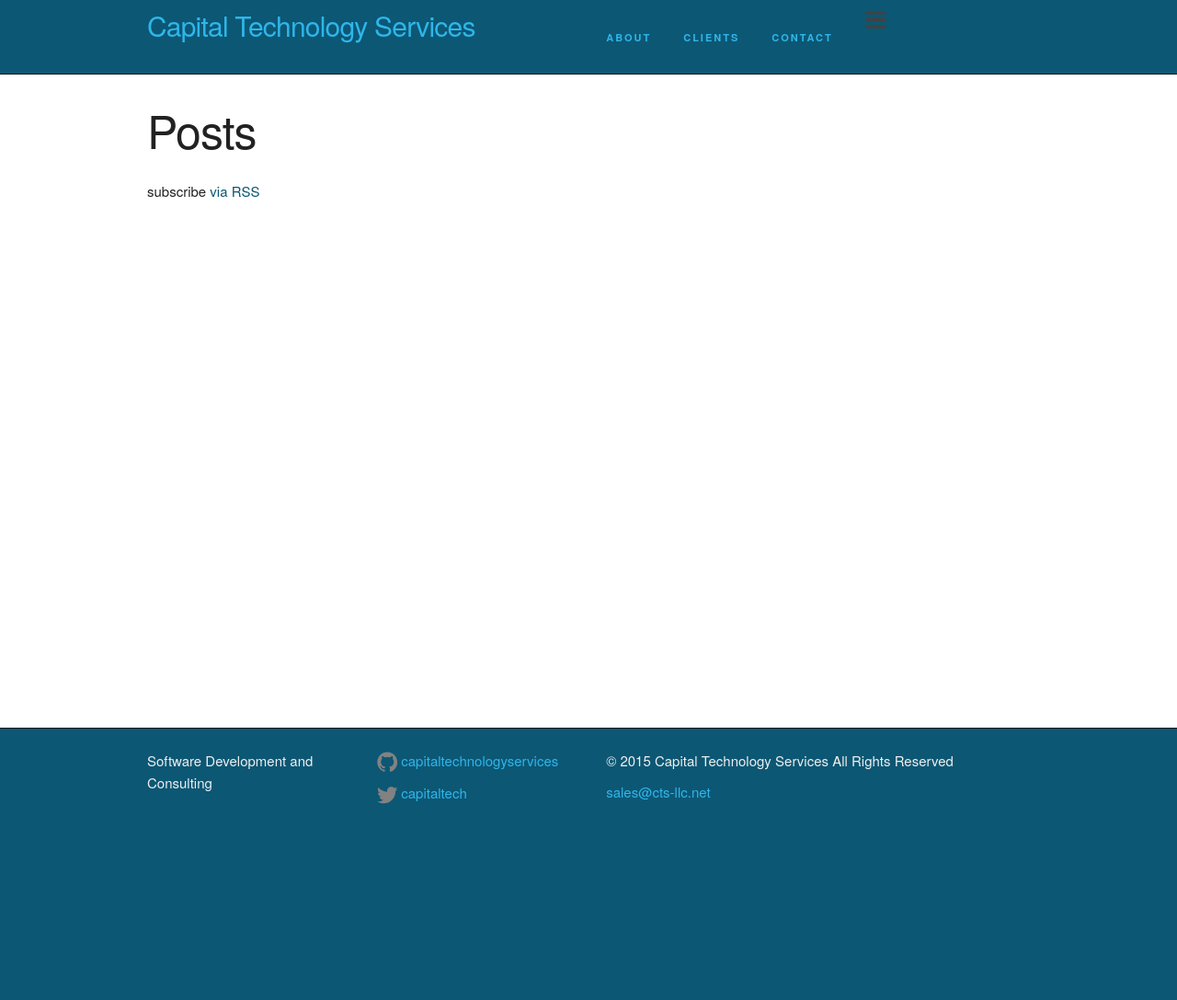
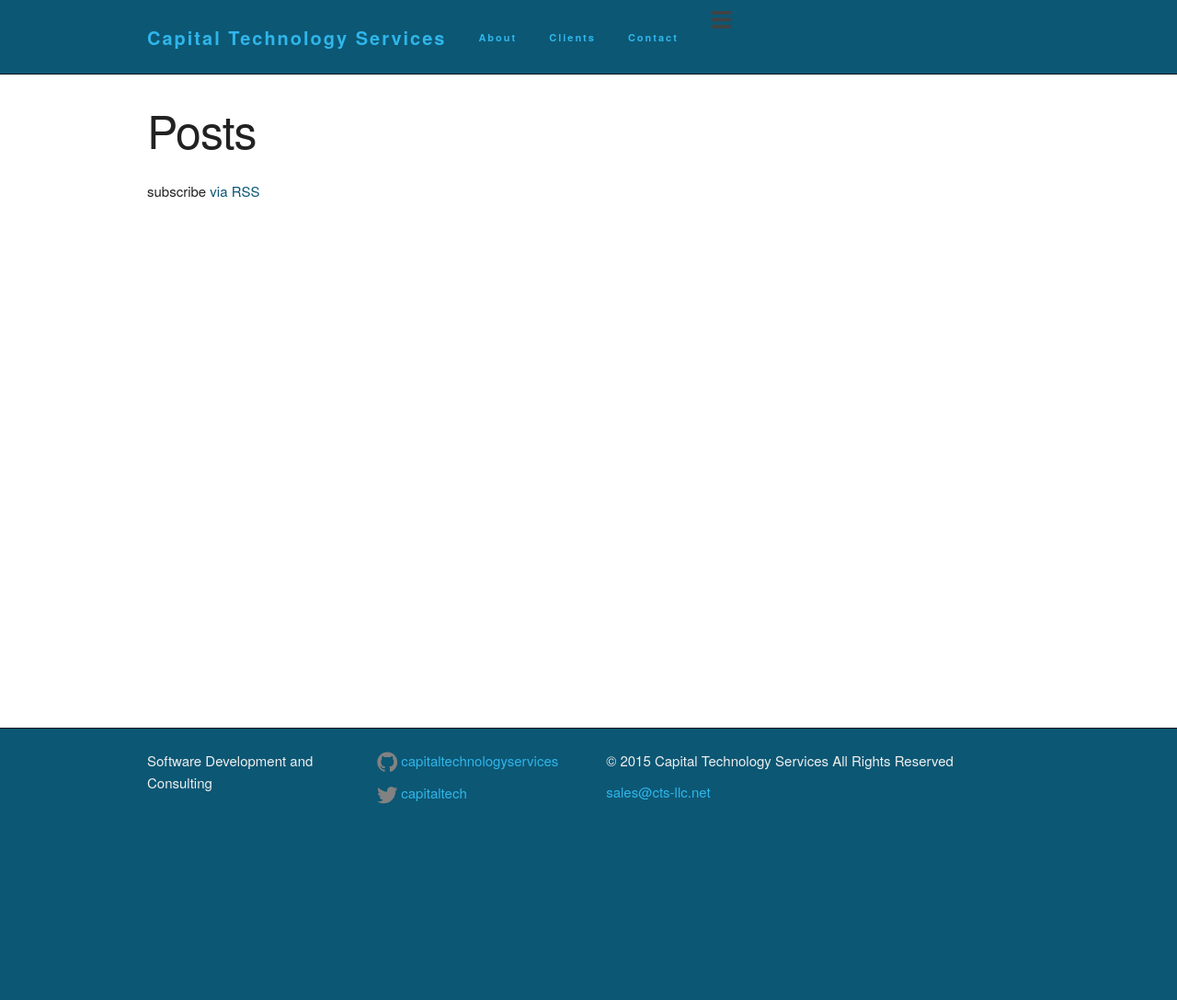
Before and after one commit to jchapin/capitaltechnologyservices.github.io, a Jekyll site: the page built from index.html, in a window 1280 px wide. Shown: the whole page at 92% size. Built offline with Jekyll 4.4.1, drawn with Linux system fonts in a browser that asks for light colours.

Commit message:
Drop popover code, Move brand into navbar.

```diff
--- a/_includes/header.html
+++ b/_includes/header.html
@@ -1,12 +1,12 @@
 <header class="dark" id="page-header">
   <div class="container">
     <div class="row">
-      <div class="six columns">
-        <h4><a href="{{ site.baseurl }}/">{{ site.title }}</a></h4>
-      </div>
-      <div class="six columns">
+      <div class="twelve columns">
         <nav class="navbar">
           <ul class="navbar-list">
+            <li class="navbar-item navbar-brand-item">
+              <a class="navbar-link" href="{{ site.baseurl }}/">{{ site.title }}</a>
+            </li>
             {% for page in site.pages %}
               {% if page.title %}
               <li class="navbar-item">
@@ -14,7 +14,7 @@
               </li>
               {% endif %}
             {% endfor %}
-          </ul>
+            <li class="navbar-item">
               <a class="icon" href="#">
                 <svg viewBox="0 0 18 15">
                   <path fill="#424242" d="M18,1.484c0,0.82-0.665,1.484-1.484,1.484H1.484C0.665,2.969,0,2.304,0,1.484l0,0C0,0.665,0.665,0,1.484,0 h15.031C17.335,0,18,0.665,18,1.484L18,1.484z"/>
@@ -22,6 +22,8 @@
                   <path fill="#424242" d="M18,13.516C18,14.335,17.335,15,16.516,15H1.484C0.665,15,0,14.335,0,13.516l0,0 c0-0.82,0.665-1.484,1.484-1.484h15.031C17.335,12.031,18,12.696,18,13.516L18,13.516z"/>
                 </svg>
               </a>
+            </li>
+          </ul>
         </nav>
       </div>
     </div>
--- a/_sass/_base.scss
+++ b/_sass/_base.scss
@@ -38,6 +38,7 @@ a {
 //
 
 // Font sizes
+.navbar-brand-item a { font-size : 20px; }
 .smaller-font { font-size : smaller; }
 
 // Lists
--- a/_sass/_skeleton_custom.scss
+++ b/_sass/_skeleton_custom.scss
@@ -1,4 +1,4 @@
-.navbar { display: none; }
+.navbar { display : none; }
 
 /* Larger than phone */
 @media (min-width: 550px) {}
@@ -6,109 +6,33 @@
 /* Larger than tablet */
 @media (min-width: 750px) {
   /* Navbar */
-  .navbar + .docs-section { border-top-width : 0; }
+  .navbar { border-top-width : 0; }
   .navbar,
   .navbar-spacer {
-    display: block;
-    width: 100%;
-    z-index: 99; }
-  .navbar-spacer {
-    display: none; }
-  .navbar > .container {
-    width: 100%; }
+    display : block;
+    width   : 100%;
+    z-index : 99; }
+  .navbar-spacer { display : none; }
+  .navbar > .container { width : 100%; }
   .navbar-list {
     list-style    : none;
     margin-bottom : 0; }
   .navbar-item {
-    position: relative;
-    float: left;
-    margin-bottom: 0; }
+    position      : relative;
+    float         : left;
+    margin-bottom : 0; }
   .navbar-link {
-    text-transform: uppercase;
-    font-size: 11px;
-    font-weight: 600;
-    letter-spacing: .2rem;
-    margin-right: 35px;
-    text-decoration: none;
-    line-height: 6.5rem;
-    color: #222; }
-  .navbar-link.active {
-    color: #33C3F0; }
+    font-size       : 11px;
+    font-weight     : 600;
+    letter-spacing  : .2rem;
+    margin-right    : 35px;
+    text-decoration : none;
+    line-height     : 6.5rem; }
   .has-docked-nav .navbar {
-    position: fixed;
-    top: 0;
-    left: 0; }
-  .has-docked-nav .navbar-spacer {
-    display: block; }
+    position : fixed;
+    top      : 0;
+    left     : 0; }
+  .has-docked-nav .navbar-spacer { display : block; }
   /* Re-overiding the width 100% declaration to match size of % based container */
-  .has-docked-nav .navbar > .container {
-    width: 80%; }
-
-  /* Popover */
-  .popover.open {
-    display: block;
-  }
-  .popover {
-    display: none;
-    position: absolute;
-    top: 0;
-    left: 0;
-    background: #fff;
-    border: 1px solid #eee;
-    border-radius: 4px;
-    top: 92%;
-    left: -50%;
-    -webkit-filter: drop-shadow(0 0 6px rgba(0,0,0,.1));
-       -moz-filter: drop-shadow(0 0 6px rgba(0,0,0,.1));
-            filter: drop-shadow(0 0 6px rgba(0,0,0,.1)); }
-  .popover-item:first-child .popover-link:after,
-  .popover-item:first-child .popover-link:before {
-    bottom: 100%;
-    left: 50%;
-    border: solid transparent;
-    content: " ";
-    height: 0;
-    width: 0;
-    position: absolute;
-    pointer-events: none; }
-  .popover-item:first-child .popover-link:after {
-    border-color: rgba(255, 255, 255, 0);
-    border-bottom-color: #fff;
-    border-width: 10px;
-    margin-left: -10px; }
-  .popover-item:first-child .popover-link:before {
-    border-color: rgba(238, 238, 238, 0);
-    border-bottom-color: #eee;
-    border-width: 11px;
-    margin-left: -11px; }
-  .popover-list {
-    padding: 0;
-    margin: 0;
-    list-style: none; }
-  .popover-item {
-    padding: 0;
-    margin: 0; }
-  .popover-link {
-    position: relative;
-    color: #222;
-    display: block;
-    padding: 8px 20px;
-    border-bottom: 1px solid #eee;
-    text-decoration: none;
-    text-transform: uppercase;
-    font-size: 1.0rem;
-    font-weight: 600;
-    text-align: center;
-    letter-spacing: .1rem; }
-  .popover-item:first-child .popover-link {
-    border-radius: 4px 4px 0 0; }
-  .popover-item:last-child .popover-link {
-    border-radius: 0 0 4px 4px;
-    border-bottom-width: 0; }
-  .popover-link:hover {
-    color: #fff;
-    background: #33C3F0; }
-  .popover-link:hover,
-  .popover-item:first-child .popover-link:hover:after {
-    border-bottom-color: #33C3F0; }
+  .has-docked-nav .navbar > .container { width : 80%; }
 }
```
Lines whose indentation alone changed are shown as unchanged.
